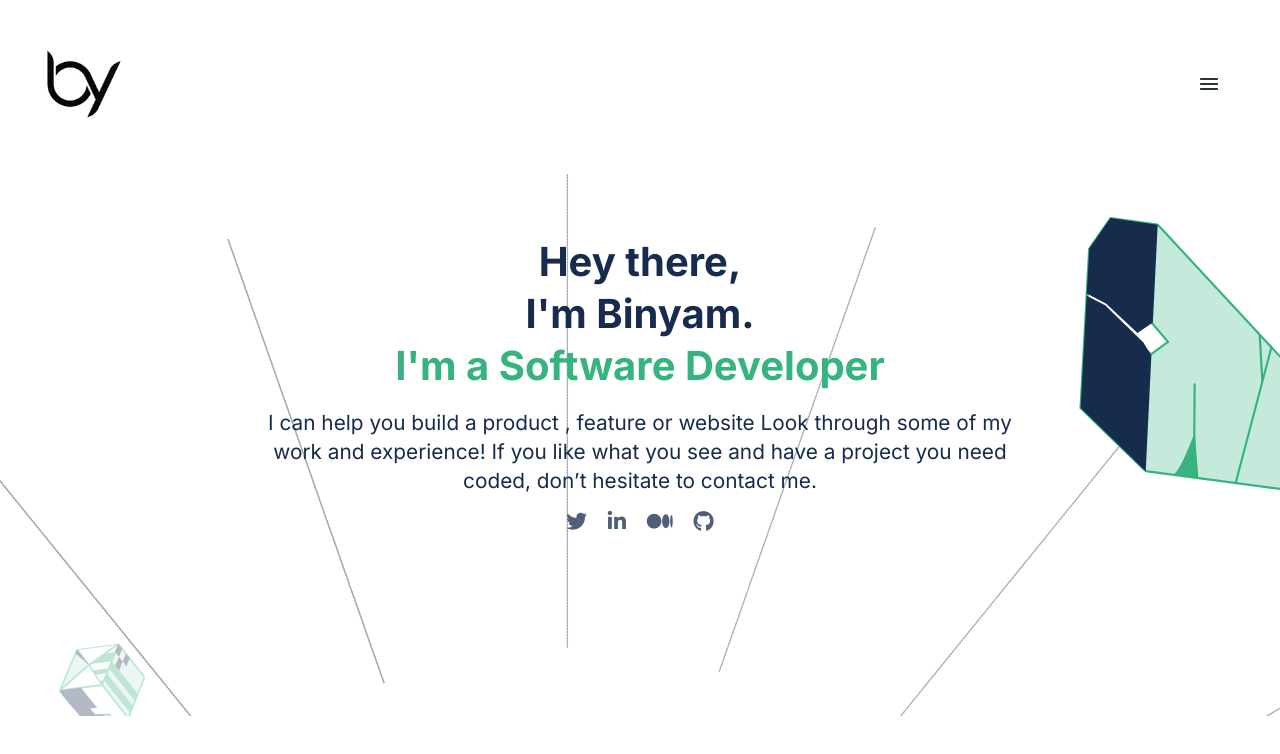
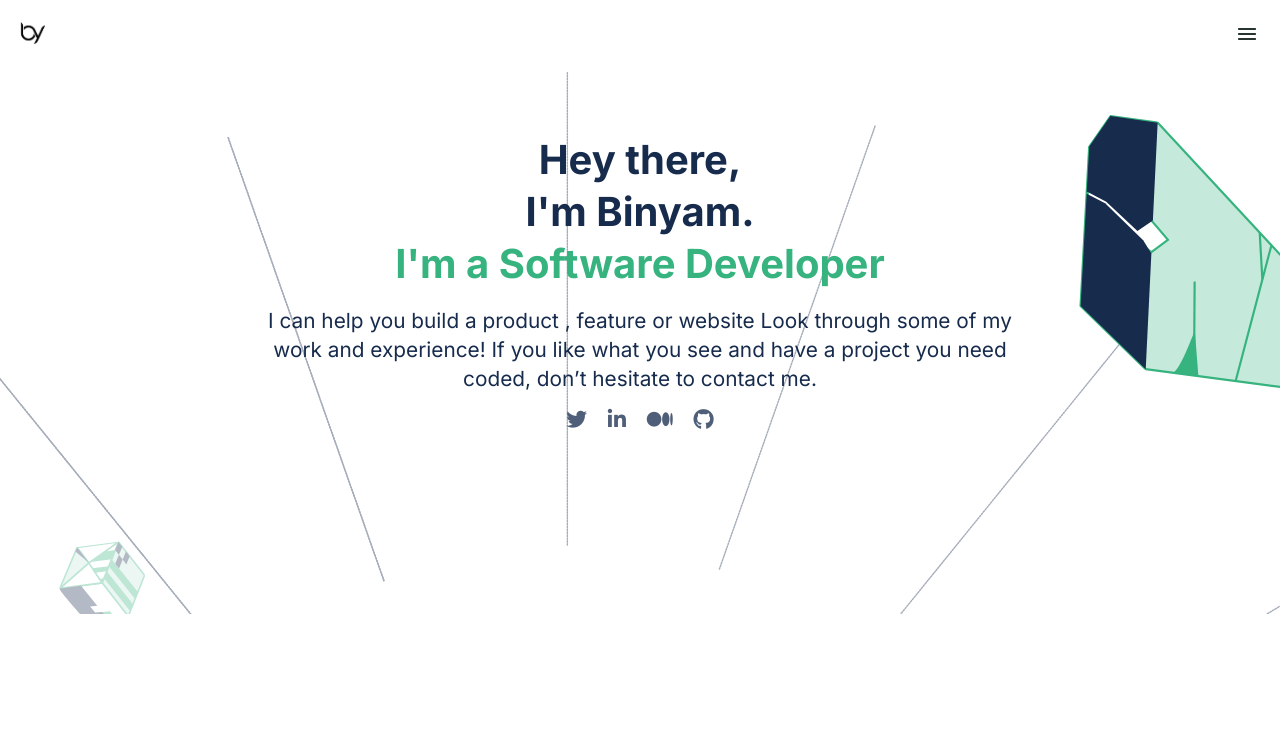
Before and after one commit to binyamolango/My_Portfolio, a website: page src/index.html in a window 1280 px wide. Drawn offline with Linux system fonts and the light colour scheme.

Commit message:
Update style

```diff
--- a/src/index.css
+++ b/src/index.css
@@ -57,11 +57,11 @@ img {
 }
 
 .logo {
-  width: 12%;
+  width: 50px;
 }
 
 .menu_btn {
-  width: 10%;
+  width: 50px;
 }
 
 /* style the headline section */
```
Also changed, not shown: assets/Indicator.png (added).
